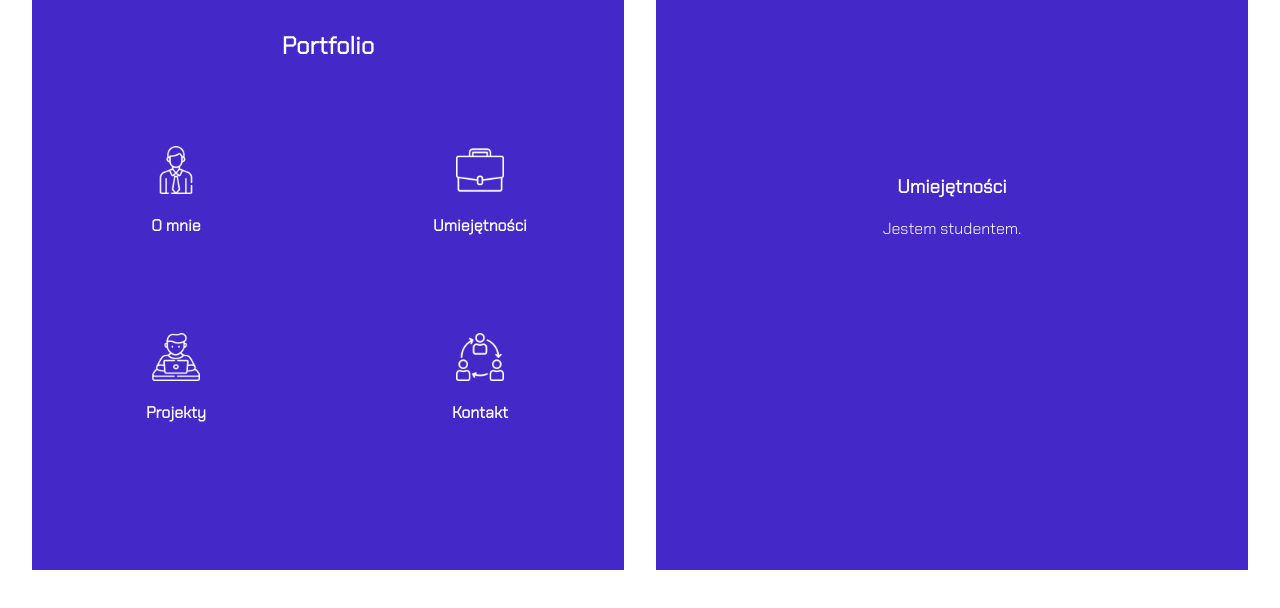
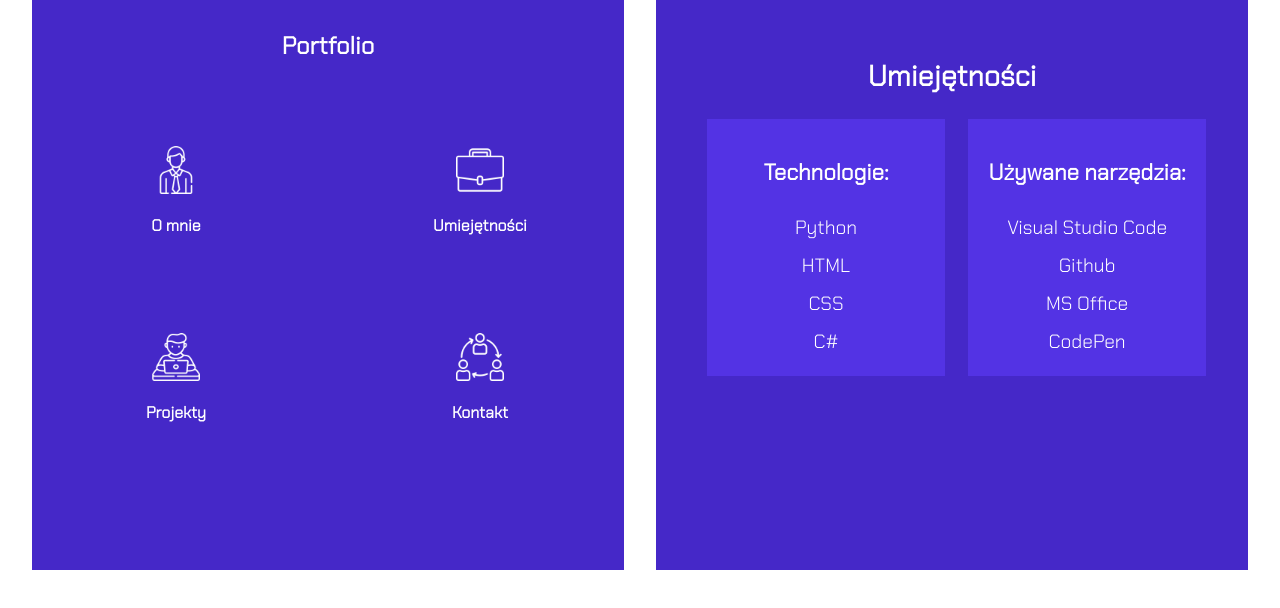
Before and after one commit to PibedeBarr10/Portfolio, a plain HTML site: page skills.html in a window 1280 px wide. Shown: the part 192-800 px from the top of the page. Drawn offline with nearby package versions, Linux system fonts and the light colour scheme.

Commit message:
Modify skills page

```diff
--- a/css/style.css
+++ b/css/style.css
@@ -63,7 +63,7 @@ nav a {
 }
 
 nav a:hover {
-    background-color: rgb(83, 51, 228);;
+    background-color: rgb(83, 51, 228);
 }
 
 nav a img {
@@ -88,4 +88,26 @@ nav a img {
 
 .right .text {
     margin: 0 auto;
+    font-size: 2.4vh;
+    padding: 4vh;
 }
+
+.skills {
+    display: grid;
+    grid-template-columns: 1fr 1fr;
+    gap: 4vh;
+
+}
+
+.block_1 {
+    width: 90%;
+    margin: 0 auto;
+    padding: 2vh;
+    background-color: rgb(83, 51, 228);
+    text-align: center;
+    list-style: none;
+}
+
+.block_1 li {
+    padding: 0.8vh;
+}
--- a/skills.html
+++ b/skills.html
@@ -34,8 +34,23 @@
         </div>
         <div class="right" id="spa-container">
             <div class="text">
-                <h3>Umiejętności</h3>
-                <p>Jestem studentem.</p>
+                <h2>Umiejętności</h2>
+                <div class="skills">
+                    <div class="block_1">
+                        <h3>Technologie:</h3>
+                        <li>Python</li>
+                        <li>HTML</li>
+                        <li>CSS</li>
+                        <li>C#</li>
+                    </div>
+                    <div class="block_1">
+                        <h3>Używane narzędzia:</h3>
+                        <li>Visual Studio Code</li>
+                        <li>Github</li>
+                        <li>MS Office</li>
+                        <li>CodePen</li>
+                    </div>
+                </div>
             </div>
         </div>
     </main>
```
Also changed, not shown: index.html (+3 -2 lines).
